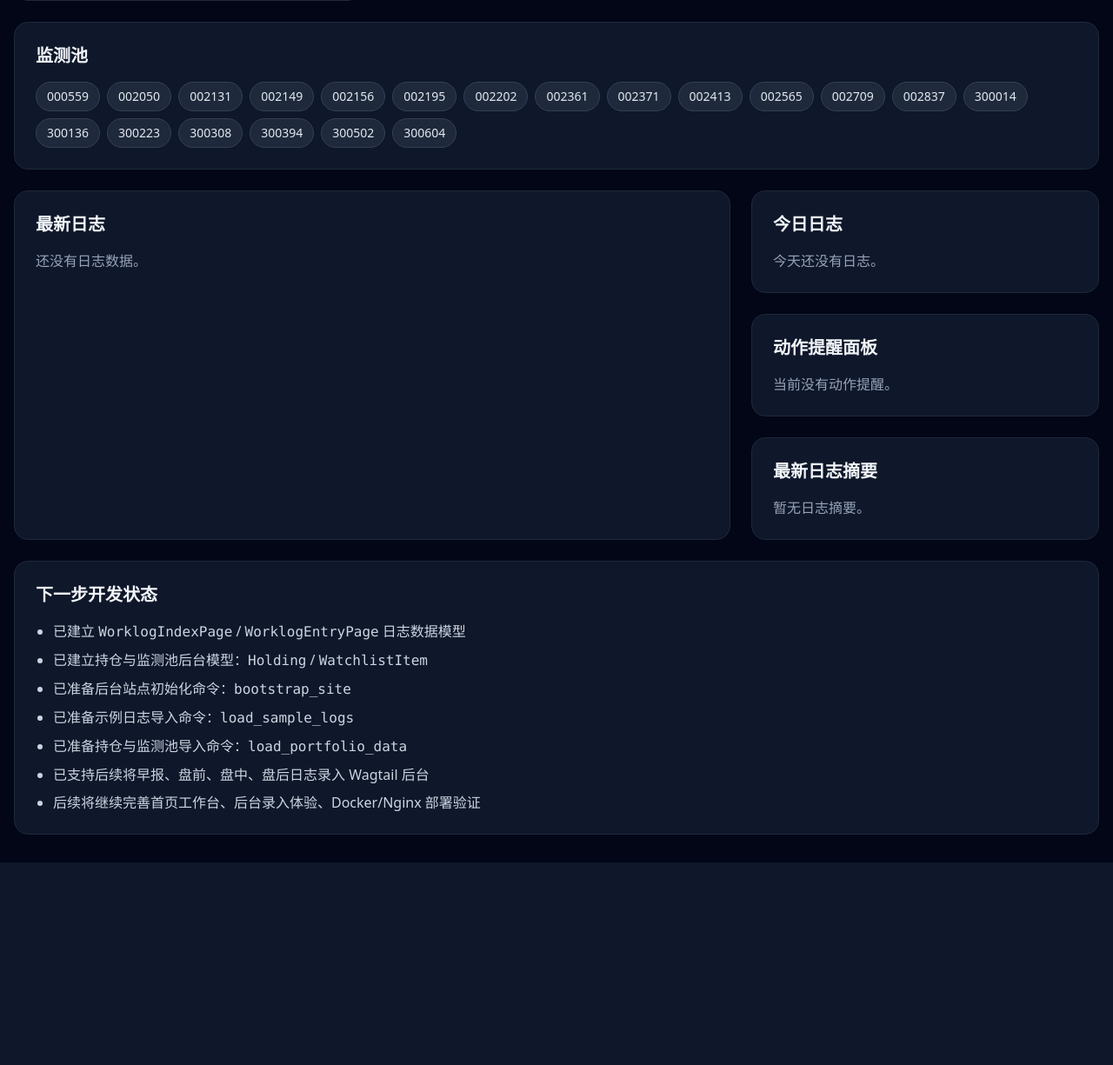
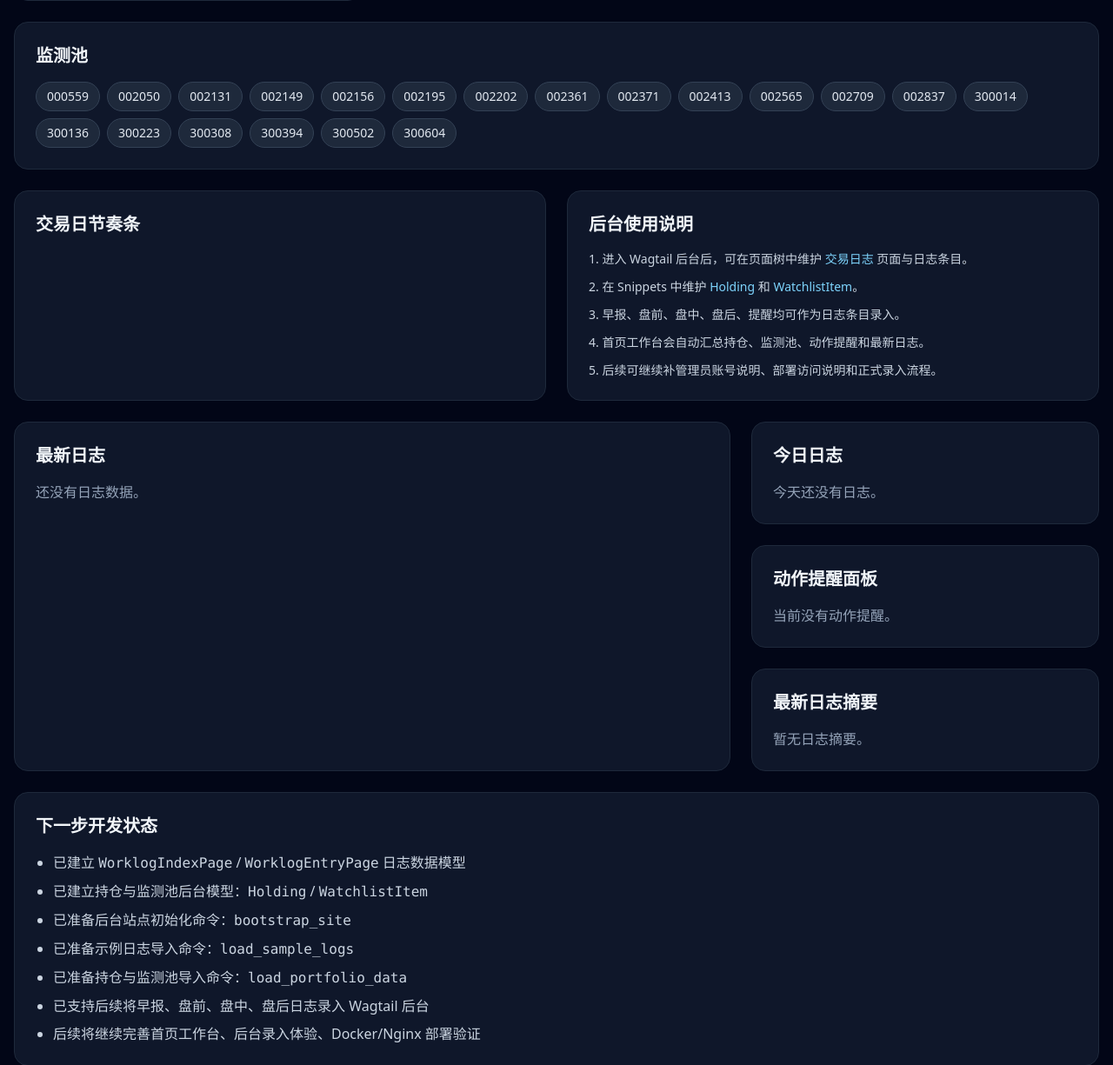
Before and after one commit to martinhe9527/jianglan.us, a Django app: template trading-dashboard/templates/dashboard/worklog.html in a window 1280 px wide. Shown: the part 935-2160 px from the top of the page at 87% size. Before the commit the page ends 1927 px from the top, so only its background shows below. Run offline with Django 5.2, Linux system fonts and the light colour scheme; the template is opened without the code that fills it: values that come from a table or form of the project are taken from there, others are empty; data comes from the database, SQL or seed files in the repository; parts of the project's set-up code (start-up, migrations or seed data) failed here and were passed over; some libraries are stand-ins or nearby versions.

Commit message:
Add schedule timeline and admin help panels

```diff
--- /dev/null
+++ b/trading-dashboard/templates/dashboard/partials/admin_help_panel.html
@@ -0,0 +1,10 @@
+<div class="bg-slate-900 border border-slate-800 rounded-2xl p-6">
+  <h2 class="text-xl font-semibold">后台使用说明</h2>
+  <div class="mt-4 space-y-3 text-slate-300 text-sm">
+    <div>1. 进入 Wagtail 后台后，可在页面树中维护 <span class="text-sky-300">交易日志</span> 页面与日志条目。</div>
+    <div>2. 在 Snippets 中维护 <span class="text-sky-300">Holding</span> 和 <span class="text-sky-300">WatchlistItem</span>。</div>
+    <div>3. 早报、盘前、盘中、盘后、提醒均可作为日志条目录入。</div>
+    <div>4. 首页工作台会自动汇总持仓、监测池、动作提醒和最新日志。</div>
+    <div>5. 后续可继续补管理员账号说明、部署访问说明和正式录入流程。</div>
+  </div>
+</div>
--- /dev/null
+++ b/trading-dashboard/templates/dashboard/partials/schedule_timeline.html
@@ -0,0 +1,15 @@
+<div class="bg-slate-900 border border-slate-800 rounded-2xl p-6">
+  <h2 class="text-xl font-semibold">交易日节奏条</h2>
+  <div class="mt-4 space-y-3">
+    {% for time, task, goal, points in schedule %}
+    <div class="flex gap-4 items-start rounded-xl border border-slate-800 p-4 bg-slate-950/40">
+      <div class="shrink-0 w-16 text-sky-400 font-semibold">{{ time }}</div>
+      <div class="flex-1">
+        <div class="font-medium">{{ task }}</div>
+        <div class="text-slate-400 text-sm mt-1">{{ goal }}</div>
+      </div>
+      <div class="shrink-0 text-amber-300 text-sm">{{ points }}</div>
+    </div>
+    {% endfor %}
+  </div>
+</div>
--- a/trading-dashboard/templates/dashboard/worklog.html
+++ b/trading-dashboard/templates/dashboard/worklog.html
@@ -95,6 +95,11 @@
     </div>
   </div>
 
+  <div class="mt-6 grid grid-cols-1 xl:grid-cols-2 gap-6">
+    {% include 'dashboard/partials/schedule_timeline.html' %}
+    {% include 'dashboard/partials/admin_help_panel.html' %}
+  </div>
+
   <div class="mt-6 grid grid-cols-1 xl:grid-cols-3 gap-6">
     <section class="xl:col-span-2 bg-slate-900 border border-slate-800 rounded-2xl p-6">
       <h2 class="text-xl font-semibold">最新日志</h2>
```
